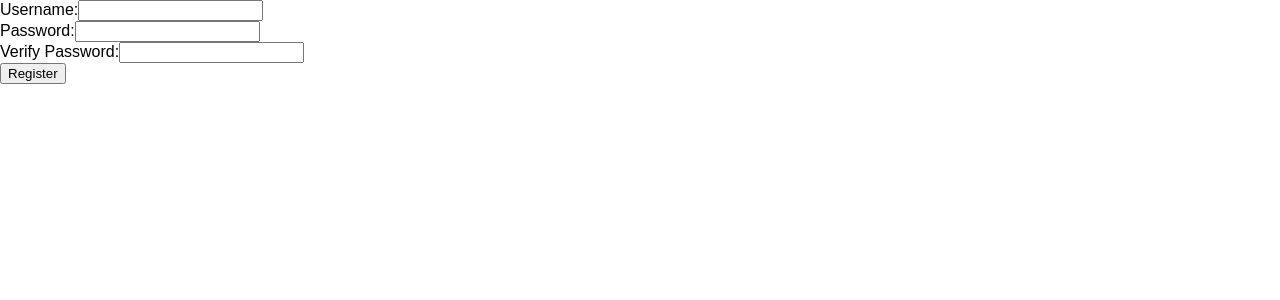
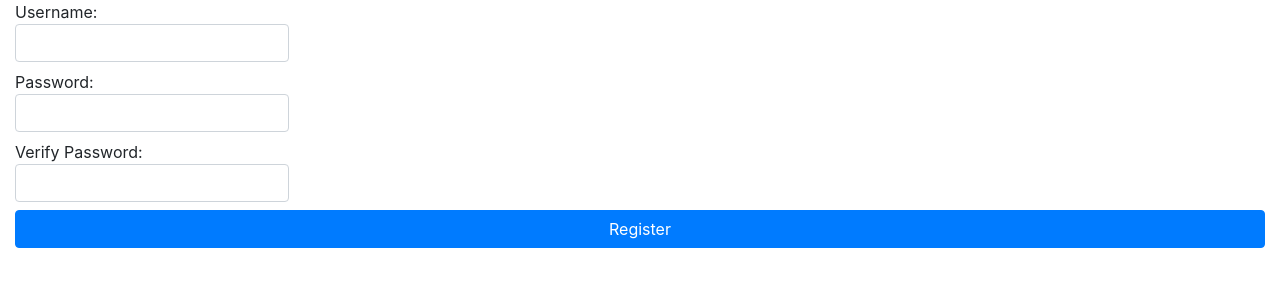
Before and after one commit to lhorgan/openrecipe, a React (Create React App) app: page /register in a window 1280 px wide. Shown: the top 300 px of the page. Built offline with nearby package versions, Linux system fonts and the light colour scheme.

Commit message:
Add styling to login and register

```diff
--- a/src/containers/Login.js
+++ b/src/containers/Login.js
@@ -62,13 +62,13 @@ class Login extends React.Component {
         <form>
           <label>
             Username:
-            <input value={this.state.user.username} onChange={this.handleUsernameChange} />
+            <input className="form-control" value={this.state.user.username} onChange={this.handleUsernameChange} />
           </label>
         </form>
         <form>
           <label>
             Password:
-            <input value={this.state.user.password} onChange={this.handlePasswordChange} />
+            <input className="form-control" value={this.state.user.password} onChange={this.handlePasswordChange} />
           </label>
         </form>
           <button onClick={this.loginUser} className="btn btn-primary btn-block" type="button">
--- a/src/containers/Register.js
+++ b/src/containers/Register.js
@@ -49,24 +49,30 @@ class Register extends React.Component {
   render() {
     return (
       <div className="container-fluid">
+        <div>
           <form>
             <label>
               Username:
-            <input value={this.state.user.username} onChange={this.handleUsernameChange} />
+              <input className="form-control" value={this.state.user.username} onChange={this.handleUsernameChange} />
             </label>
           </form>
+        </div>
+        <div>
           <form>
             <label>
               Password:
-            <input value={this.state.user.password} onChange={this.handlePasswordChange} />
+              <input className="form-control" value={this.state.user.password} onChange={this.handlePasswordChange} />
             </label>
           </form>
+        </div>
+        <div>
           <form>
             <label>
               Verify Password:
-            <input value={this.state.verifiedPassword} onChange={this.handleVerifyPassword} />
+              <input className="form-control" value={this.state.verifiedPassword} onChange={this.handleVerifyPassword} />
             </label>
           </form>
+        </div>
         <Link to={`/profile`}>
           <button onClick={this.createUser} className="btn btn-primary btn-block" type="button">
             Register
--- a/src/index.js
+++ b/src/index.js
@@ -4,6 +4,7 @@ import './index.css';
 import App from './App';
 import registerServiceWorker from './registerServiceWorker';
 import { BrowserRouter } from 'react-router-dom'
+import '../node_modules/bootstrap/dist/css/bootstrap.css';
 
 ReactDOM.render((
   <BrowserRouter>
```
Lines whose indentation alone changed are shown as unchanged.
